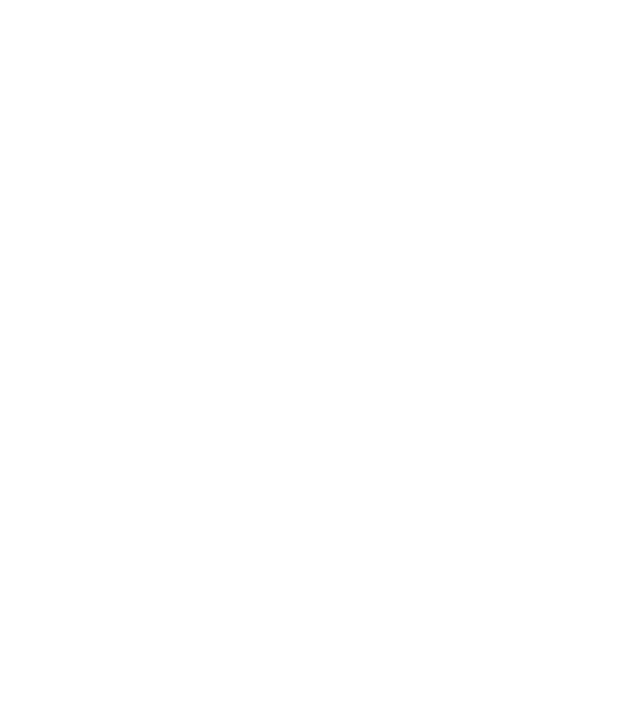
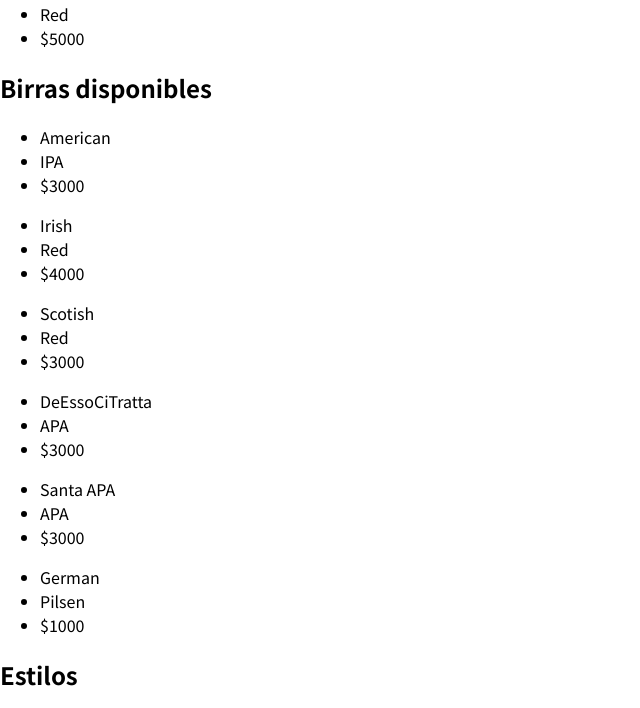
Before and after one commit to alanmoex/unidad1-practica2-lc3, a React (Vite) app in the folder lc3-u1-p2/: page / in a window 1280 px wide. Shown: the part 801-1509 px from the top of the page, without its empty margins (0-640 px from the left). Before the commit the page ends 808 px from the top, so only its background shows below. Built offline with nearby package versions, Linux system fonts and the light colour scheme.

Commit message:
Update Beers.jsx

```diff
--- a/lc3-u1-p2/src/components/beers/Beers.jsx
+++ b/lc3-u1-p2/src/components/beers/Beers.jsx
@@ -1,4 +1,6 @@
 import AllBeers from "../allBeers/AllBeers";
+import AvailableBeers from "../availableBeers/AvailableBeers";
+import CountStyles from "../countSyles/CountStyles";
 
 const beers = [
   { id: 1, beerName: "American", beerStyle: "IPA", price: 3, available: true },
@@ -63,7 +65,20 @@
 const Beers = () => {
   return (
     <>
-      <AllBeers beers={beers} />
+      <div>
+        <h2 className="d-flex justify-content-center">Todas las birras</h2>
+        <AllBeers beers={beers} />
+      </div>
+      <div>
+        <h2 className="d-flex justify-content-center">Birras disponibles</h2>
+        <AvailableBeers beers={beers} />
+      </div>
+      <div>
+        <h2 className="d-flex justify-content-center">Estilos</h2>
+        <div className="d-flex justify-content-center">
+          <CountStyles beers={beers} />
+        </div>
+      </div>
     </>
   );
 };
```
